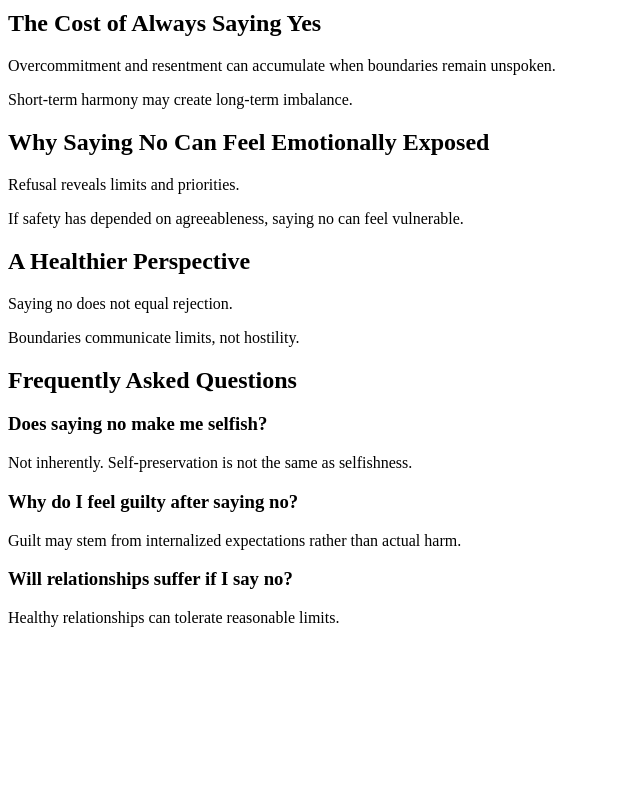
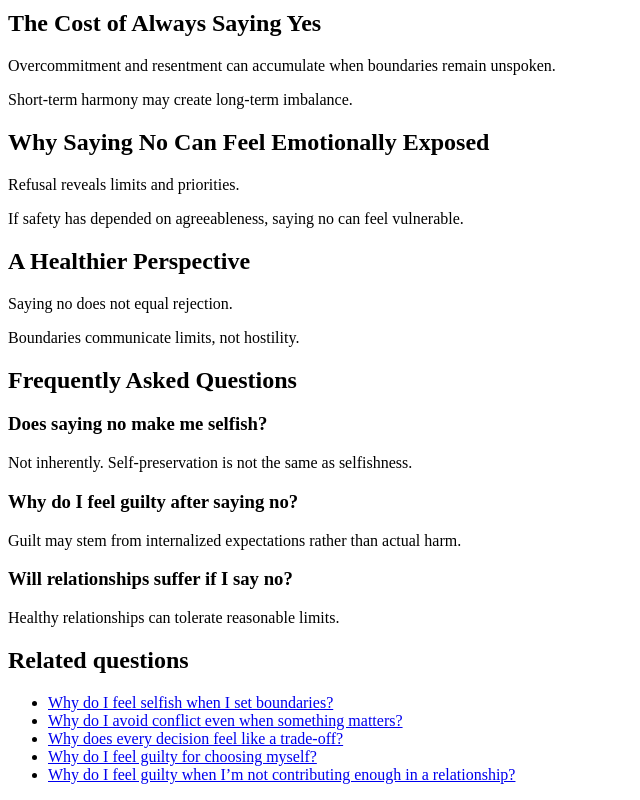
Before and after one commit to mozartltv-creator/ms-38-hard-for-me-to-say-no, a plain HTML site: page index.html in a window 1280 px wide. Shown: the part 511-1311 px from the top of the page, without its empty margins (0-640 px from the left). Before the commit the page ends 1154 px from the top, so only its background shows below. Drawn offline with Linux system fonts and the light colour scheme.

Commit message:
Update index.html

```diff
--- a/index.html
+++ b/index.html
@@ -84,6 +84,13 @@ Guilt may stem from internalized expectations rather than actual harm.
 <p>
 Healthy relationships can tolerate reasonable limits.
 </p>
-
+<h2>Related questions</h2>
+<ul>
+  <li><a href="48-feel-selfish-setting-boundaries/">Why do I feel selfish when I set boundaries?</a></li>
+  <li><a href="49-avoid-conflict/">Why do I avoid conflict even when something matters?</a></li>
+  <li><a href="ms-36-every-decision-feels-like-trade-off/">Why does every decision feel like a trade-off?</a></li>
+  <li><a href="126-guilty-for-choosing-myself/">Why do I feel guilty for choosing myself?</a></li>
+  <li><a href="103-feel-guilty-not-contributing-relationship/">Why do I feel guilty when I’m not contributing enough in a relationship?</a></li>
+</ul>
 </body>
 </html>
```
